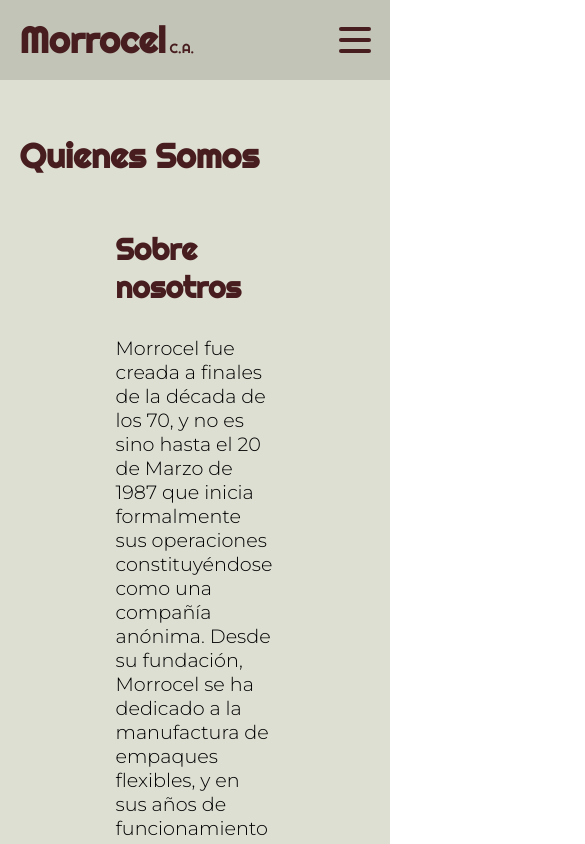
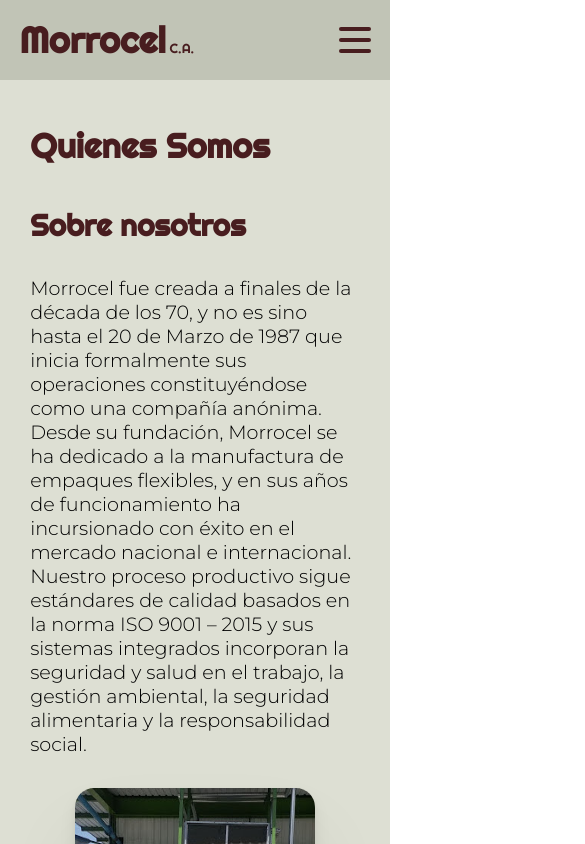
Before and after one commit to Jesusml1/morrocel-concept, a Next.js app: page /quienes_somos in a window 390 px wide. Shown: the top 844 px of the page, 585 px wide, since content can reach past the window. Built offline with nearby package versions, Linux system fonts and the light colour scheme.

Commit message:
Added responsive screen to about page

```diff
--- a/src/components/about/about_us/styles.js
+++ b/src/components/about/about_us/styles.js
@@ -7,6 +7,9 @@
   width: 100%;
   padding: 2rem 5%;
 
+  @media(max-width: 768px){
+    padding: 1.4rem 2%;
+  }
 
 
 `
@@ -19,22 +22,39 @@
     font-size: 34px;
   }
 
+  @media(max-width: 768px){
+    :nth-of-type(1){
+      padding: 0 1.4rem;
+    }
+  }
+
   :nth-of-type(2){
     padding: 0 6rem;
     display: flex;
     flex-direction: row;
     justify-content: space-between;
     align-items: center;
+    @media(max-width: 768px){
+      padding: 0 1.4rem;
+      flex-direction: column;
+      justify-content: center;
+    }
   }
 
   :nth-of-type(2){
     p{
       margin-right: 3rem;
+      @media(max-width: 768px){
+        margin: 2rem 0;
+      }
     }
   }
 
   :nth-of-type(3){
     padding: 0 6rem;
+    @media(max-width: 768px){
+      padding: 0 1.4rem;
+    }
   }
 
   img{
@@ -44,7 +64,12 @@
       0 3.1px 5.3px rgba(0, 0, 0, 0.054),
       0 10.5px 17.9px rgba(0, 0, 0, 0.066),
       0 47px 80px rgba(0, 0, 0, 0.07);
-    align-self: flex-end;
+    align-self: center;
+    @media(max-width: 768px){
+      padding: 0;
+      margin: 0;
+      align-self: center;
+    }
   }
 
 `
@@ -55,6 +80,9 @@
     color: var(--Cocoa-Bean);
     font-family: Righteous, Arial;
     font-size: 30px;
+    @media(max-width: 768px){
+      margin-top: 1rem;
+    }
   }
 
   p{
--- a/src/components/about/index.js
+++ b/src/components/about/index.js
@@ -3,6 +3,7 @@
 import AboutUs from './about_us'
 import Mision from './mision'
 import Vision from './vision'
+import Certifications from '../home/certifications'
 
 export default function About(){
   return (
@@ -11,6 +12,7 @@
       <AboutUs />
       <Mision />
       <Vision />
+      <Certifications />
       <Footer />
     </>
   )
--- a/src/components/about/mision/styles.js
+++ b/src/components/about/mision/styles.js
@@ -19,6 +19,13 @@
       0 47px 80px rgba(0, 0, 0, 0.07);
 
   }
+  @media(max-width: 768px){
+    padding: 2rem 1.4rem;
+    flex-direction: column;
+    img{
+      margin: 2rem 0;
+    }
+  }
 `
 
 export const Container = styled.div`
@@ -36,7 +43,9 @@
   p{
     font-family: Montserrat, Arial, Helvetica, sans-serif;
     font-size: 1.2rem;
-    width: 80%;
+    width: 100%;
     text-align: right;
+    padding-left: 3rem;
   }
+
 `
--- a/src/components/about/vision/styles.js
+++ b/src/components/about/vision/styles.js
@@ -9,6 +9,10 @@
   flex-direction: row;
   justify-content: space-between;
   align-items: center;
+  @media(max-width: 768px){
+    flex-direction: column;
+    padding: 2rem 1.4rem;
+  }
 `
 
 export const Text = styled.div`
@@ -40,4 +44,8 @@
       font-size: 1.2rem;
     }
   }
+  @media(max-width: 768px){
+    max-width: 100%;
+
+  }
 `
```
